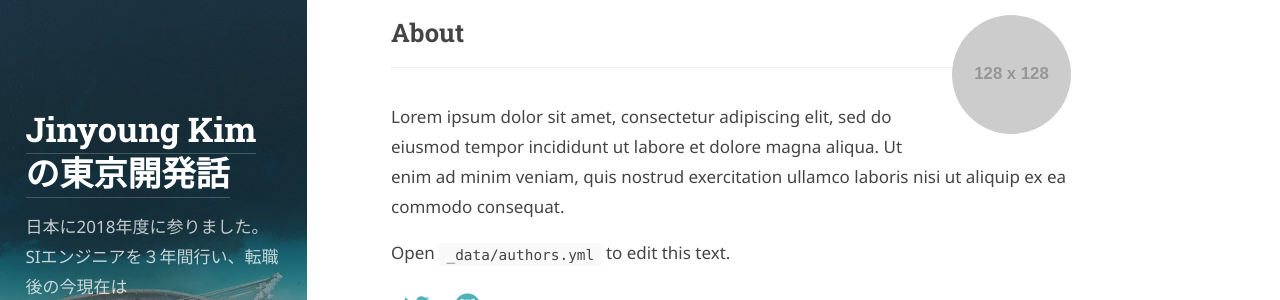
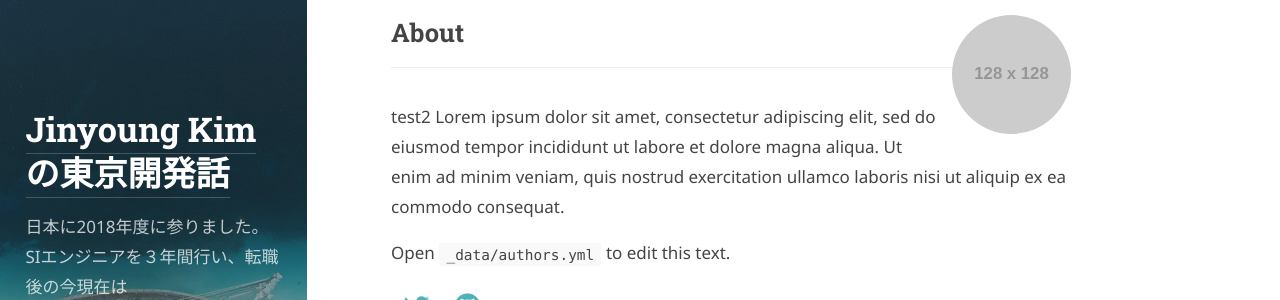
Before and after one commit to digitalRepresentation/digitalRepresentation.github.io, a Jekyll site: the page built from _posts/2012-02-06-whats-jekyll.md, in a window 1280 px wide and 900 px high, scrolled down 719 px. Shown: the part 155-455 px from the top of the window. Built offline with Jekyll 4.4.1, drawn with Linux system fonts in a browser that asks for light colours; some web fonts are replaced.

Commit message:
authors test 2

```diff
--- a/_data/authors.yml
+++ b/_data/authors.yml
@@ -71,6 +71,7 @@ author2:
   name:              <firtname> <lastname>
   email:             <mail@domain.tld>
   about:             |
+    test2
     Lorem ipsum dolor sit amet, consectetur adipiscing elit,
     sed do eiusmod tempor incididunt ut labore et dolore magna aliqua.
     Ut enim ad minim veniam, quis nostrud exercitation ullamco laboris nisi ut aliquip ex ea commodo consequat.
```
